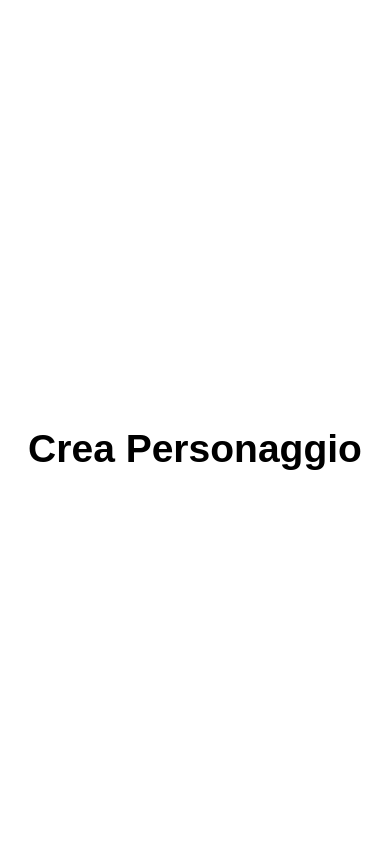
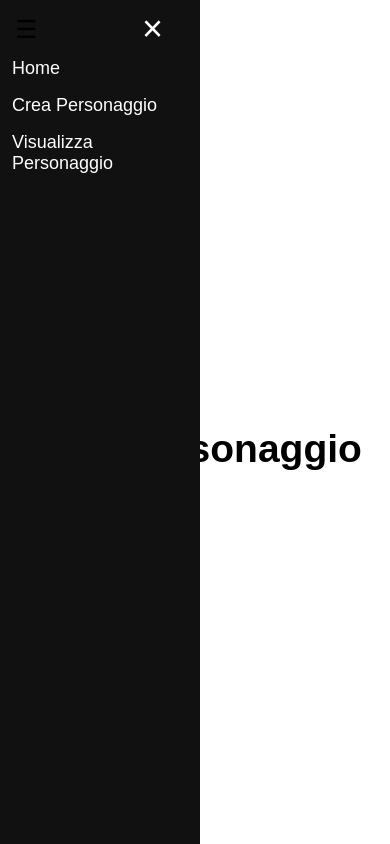
Before and after one commit to Otacon-Lav/rpg_character_builder, a plain HTML site: page crea_personaggio.html in a window 390 px wide. Drawn offline with Linux system fonts and the light colour scheme.

Commit message:
slide menù persistente in ogni pagina

```diff
--- a/crea_personaggio.html
+++ b/crea_personaggio.html
@@ -8,10 +8,25 @@
     <link rel="stylesheet" href="style.css"> <!-- Riutilizza il file CSS esistente -->
 </head>
 <body>
+    <!-- Icona del menu -->
+    <div id="menu-icon" onclick="toggleMenu()">
+        &#9776;
+    </div>
+
+    <!-- Menu laterale -->
+    <div id="side-menu" class="side-menu">
+        <a href="javascript:void(0)" class="close-btn" onclick="toggleMenu()">&times;</a>
+        <a href="#">Home</a>
+        <a href="crea_personaggio.html">Crea Personaggio</a>
+        <a href="visualizza_personaggio.html">Visualizza Personaggio</a>
+    </div>
+
     <!-- Contenuto principale della pagina "Crea Personaggio" -->
     <div class="main-content">
         <h1>Crea Personaggio</h1>
         <!-- Aggiungi qui eventuali form o contenuti per la creazione del personaggio -->
     </div>
+
+    <script src="script.js"></script>
 </body>
 </html>
--- a/script.js
+++ b/script.js
@@ -1,8 +1,8 @@
 function toggleMenu() {
-    var sideMenu = document.getElementById("side-menu");
-    if (sideMenu.style.width === "250px") {
-        sideMenu.style.width = "0";
+    var menu = document.getElementById("side-menu");
+    if (menu.style.width === "250px") {
+        menu.style.width = "0";
     } else {
-        sideMenu.style.width = "250px";
+        menu.style.width = "250px";
     }
 }
```
Also changed, not shown: index.html (+3 -3 lines), visualizza_personaggio.html (+15 -0 lines).
